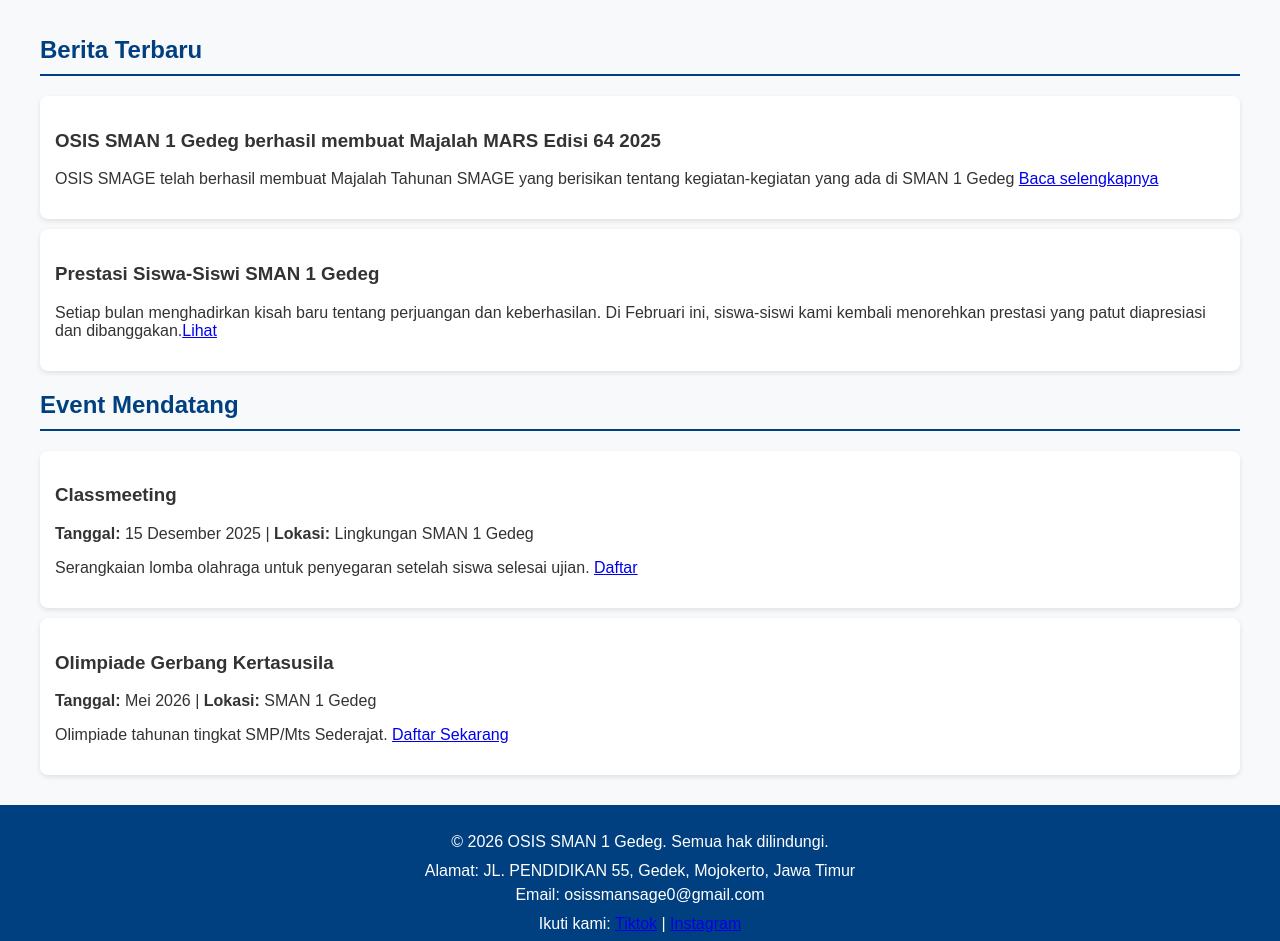
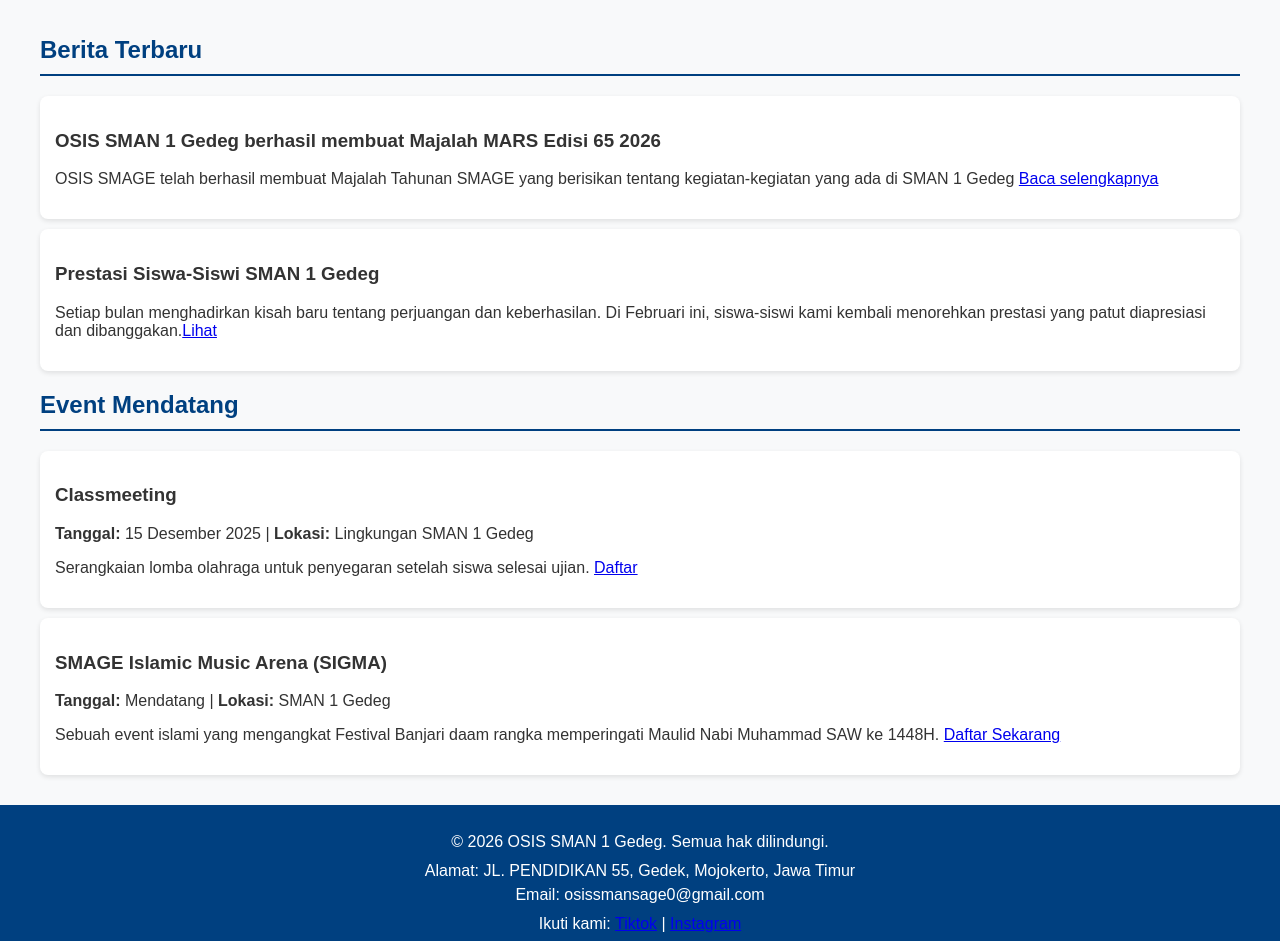
Before and after one commit to osmansage/ospksmansage, a plain HTML site: page index.html in a window 1280 px wide. Shown: the part 480-1421 px from the top of the page. Drawn offline with Linux system fonts and the light colour scheme.

Commit message:
Update index.html

```diff
--- a/index.html
+++ b/index.html
@@ -264,12 +264,12 @@
         <section class="news-section">
             <h2>Berita Terbaru</h2>
             <div class="news-item">
-                <h3>OSIS SMAN 1 Gedeg berhasil membuat Majalah MARS Edisi 64 2025</h3>
+                <h3>OSIS SMAN 1 Gedeg berhasil membuat Majalah MARS Edisi 65 2026</h3>
                 <p>OSIS SMAGE telah berhasil membuat Majalah Tahunan SMAGE yang berisikan tentang kegiatan-kegiatan yang ada di SMAN 1 Gedeg <a href="#">Baca selengkapnya</a></p>
             </div>
             <div class="news-item">
                 <h3>Prestasi Siswa-Siswi SMAN 1 Gedeg</h3>
-                <p>Setiap bulan menghadirkan kisah baru tentang perjuangan dan keberhasilan. Di Februari ini, siswa-siswi kami kembali menorehkan prestasi yang patut diapresiasi dan dibanggakan.<a href="https://wesitecobacoba1.my.canva.site/hijau-dan-putih-modern-ucapan-selamat-prestasi-instagram-post">Lihat</a></p>
+                <p>Setiap bulan menghadirkan kisah baru tentang perjuangan dan keberhasilan. Di Februari ini, siswa-siswi kami kembali menorehkan prestasi yang patut diapresiasi dan dibanggakan.<a href="#">Lihat</a></p>
             </div>
         </section>
 
@@ -281,9 +281,9 @@
                 <p>Serangkaian lomba olahraga untuk penyegaran setelah siswa selesai ujian. <a href="#">Daftar</a></p>
             </div>
             <div class="event-item">
-                <h3>Olimpiade Gerbang Kertasusila</h3>
-                <p><strong>Tanggal:</strong> Mei 2026 | <strong>Lokasi:</strong> SMAN 1 Gedeg</p>
-                <p>Olimpiade tahunan tingkat SMP/Mts Sederajat. <a href="#">Daftar Sekarang</a></p>
+                <h3>SMAGE Islamic Music Arena (SIGMA)</h3>
+                <p><strong>Tanggal:</strong> Mendatang | <strong>Lokasi:</strong> SMAN 1 Gedeg</p>
+                <p>Sebuah event islami yang mengangkat Festival Banjari daam rangka memperingati Maulid Nabi Muhammad SAW ke 1448H. <a href="#">Daftar Sekarang</a></p>
             </div>
         </section>
     </main>
```
